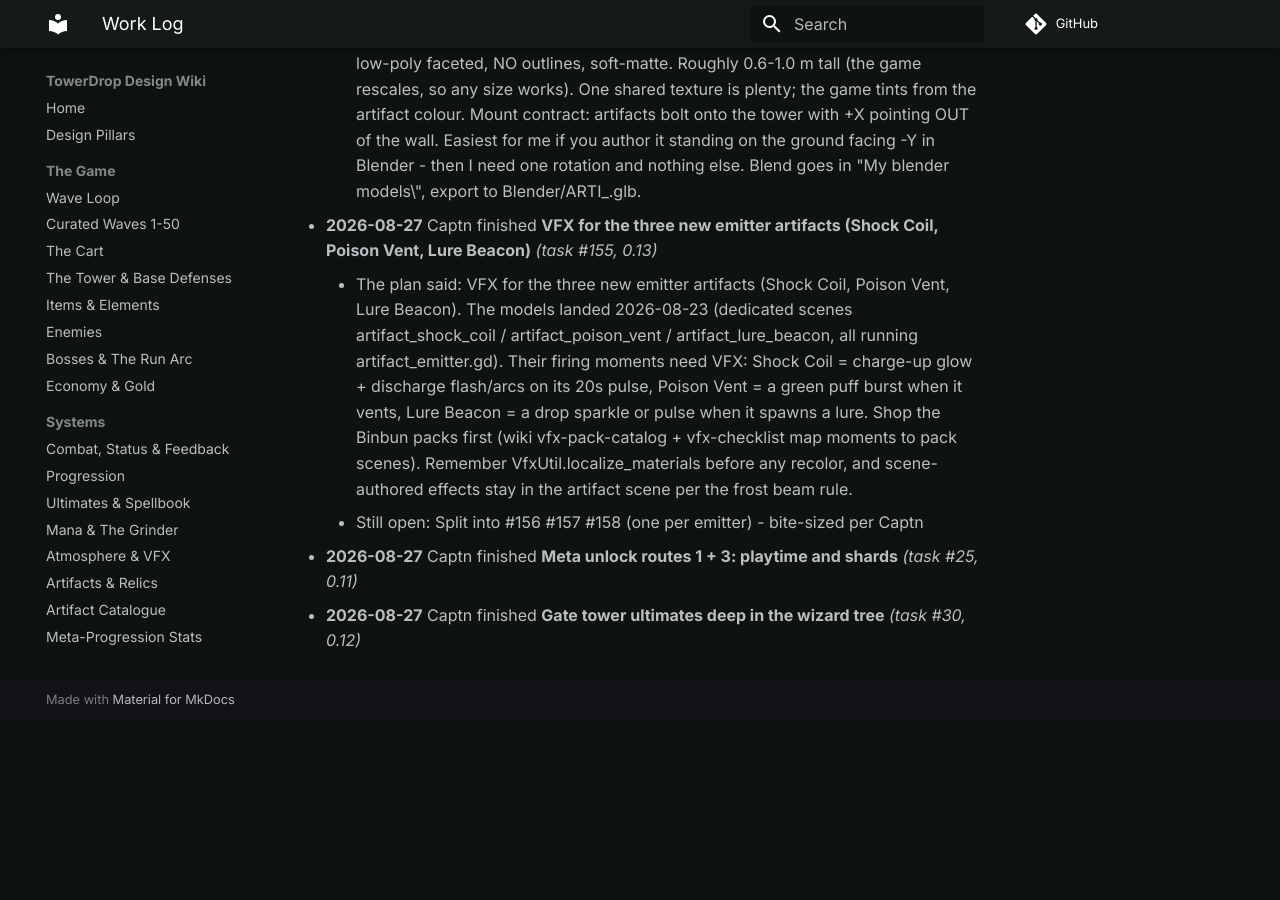
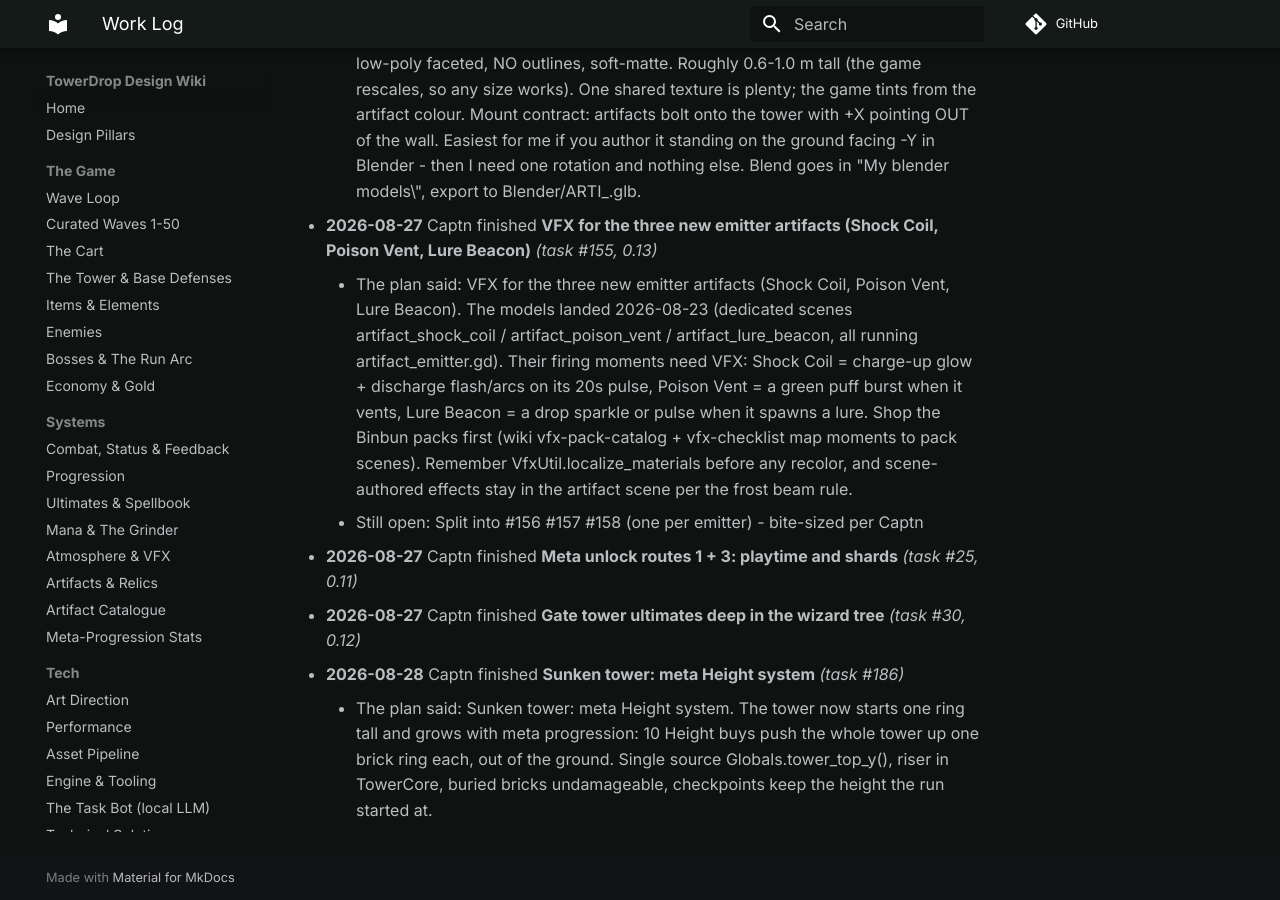
Before and after one commit to cap7n/towerdrop-docs, an MkDocs documentation site: the page built from docs/project/log.md, in a window 1280 px wide and 900 px high, scrolled down 5385 px. Built offline with MkDocs 1.6.1 and Material for MkDocs 9.7.7, drawn with Linux system fonts in a browser that asks for light colours; comment, search, counter and statistics services are not loaded; before the commit the page ends 6108 px from its top, so only the background shows below that.

Commit message:
log: Sunken tower: meta Height system (task #186)

```diff
--- a/docs/project/log.md
+++ b/docs/project/log.md
@@ -55,3 +55,5 @@
     - Still open: Split into #156 #157 #158 (one per emitter) - bite-sized per Captn
 - **2026-08-27** Captn finished **Meta unlock routes 1 + 3: playtime and shards** _(task #25, 0.11)_
 - **2026-08-27** Captn finished **Gate tower ultimates deep in the wizard tree** _(task #30, 0.12)_
+- **2026-08-28** Captn finished **Sunken tower: meta Height system** _(task #186)_
+    - The plan said: Sunken tower: meta Height system. The tower now starts one ring tall and grows with meta progression: 10 Height buys push the whole tower up one brick ring each, out of the ground. Single source Globals.tower_top_y(), riser in TowerCore, buried bricks undamageable, checkpoints keep the height the run started at.
```
